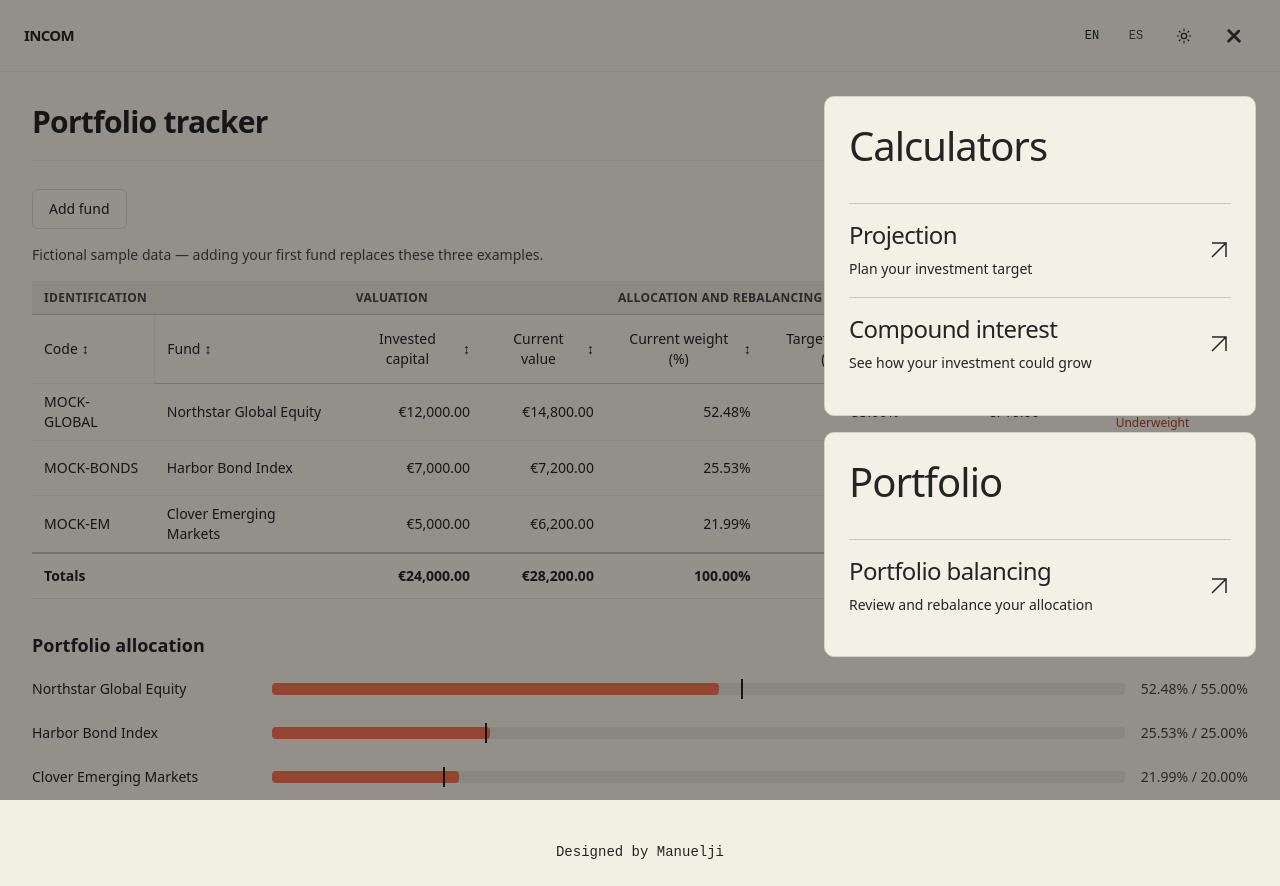
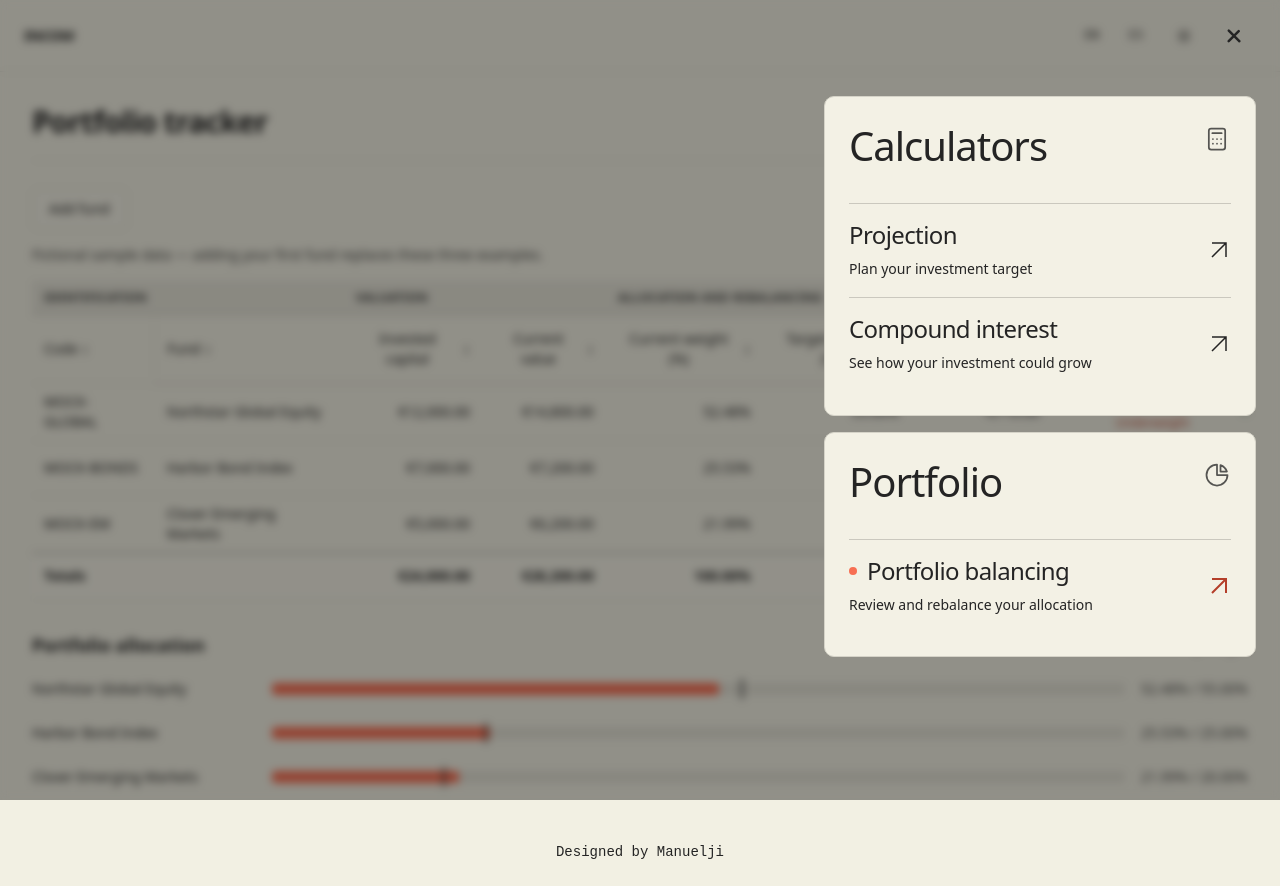
Before and after one commit to Manuelji022/incom, a Next.js app: page /en/portfolio in a window 1280 px wide. Both pictures are taken after a click on the button 1234 px from the left and 35 px from the top of the page. Built offline with nearby package versions, Linux system fonts and the light colour scheme.

Commit message:
Highlight the active destination in the navigation menu
- Add animated dialog backdrop and staggered navigation cards.
- Show the current calculator or portfolio destination with an active indicator.
- Share calculator mode storage between the menu and calculator view.

```diff
--- a/src/app/globals.css
+++ b/src/app/globals.css
@@ -120,13 +120,78 @@ html.theme-changing *::after {
   transition: none !important;
 }
 
+/* Keep the dialog and its backdrop rendered until the cards finish fading out. */
 .navigation-dialog {
   display: none;
-  transition: display 160ms allow-discrete, overlay 160ms allow-discrete;
+  transition: display 200ms allow-discrete, overlay 200ms allow-discrete;
 }
 
 .navigation-dialog[open] {
   display: block;
+}
+
+.navigation-dialog::backdrop {
+  background-color: rgb(0 0 0 / 0%);
+  backdrop-filter: blur(0);
+  transition:
+    background-color 200ms var(--ease-out),
+    backdrop-filter 200ms var(--ease-out),
+    display 200ms allow-discrete,
+    overlay 200ms allow-discrete;
+}
+
+.navigation-dialog[open]::backdrop {
+  background-color: rgb(0 0 0 / 40%);
+  backdrop-filter: blur(4px);
+}
+
+@starting-style {
+  .navigation-dialog[open]::backdrop {
+    background-color: rgb(0 0 0 / 0%);
+    backdrop-filter: blur(0);
+  }
+}
+
+/* The trigger sits under the blurred backdrop, where it would ghost behind the
+   close button; reappear only once the dialog has finished closing. */
+.navigation-trigger {
+  transition: opacity 0s 200ms;
+}
+
+.navigation-trigger[aria-expanded="true"] {
+  opacity: 0;
+  transition-delay: 0s;
+}
+
+/* Cards stagger in by their --i index and leave together, faster. */
+.navigation-card {
+  transition: opacity 200ms var(--ease-out);
+}
+
+.navigation-dialog:not([open]) .navigation-card {
+  opacity: 0;
+  transition-duration: 150ms;
+}
+
+@starting-style {
+  .navigation-dialog[open] .navigation-card {
+    opacity: 0;
+  }
+}
+
+@media (prefers-reduced-motion: no-preference) {
+  .navigation-dialog[open] .navigation-card {
+    transition:
+      opacity 360ms var(--ease-out),
+      translate 360ms var(--ease-out);
+    transition-delay: calc(60ms + var(--i, 0) * 80ms);
+  }
+
+  @starting-style {
+    .navigation-dialog[open] .navigation-card {
+      translate: 24px 0;
+    }
+  }
 }
 
 .menu-icon {
--- a/src/components/navigation-menu.tsx
+++ b/src/components/navigation-menu.tsx
@@ -1,7 +1,8 @@
 "use client";
 
 import Link from "next/link";
-import { useEffect, useId, useRef, useState } from "react";
+import { useEffect, useId, useRef, useState, type CSSProperties } from "react";
+import { calculatorModeSessionKey, type CalculatorMode } from "@/features/compound-calculator/lib/calculator-mode";
 import type { Locale } from "@/lib/locales";
 
 function MenuIcon() {
@@ -12,19 +13,53 @@ function MenuIcon() {
   );
 }
 
+function CalculatorIcon() {
+  return (
+    <svg aria-hidden="true" className="shrink-0" width="28" height="28" viewBox="0 0 24 24" fill="none" stroke="currentColor" strokeWidth="1.5" strokeLinecap="round" strokeLinejoin="round">
+      <rect x="5" y="3" width="14" height="18" rx="2" />
+      <path d="M8 7h8M8.5 12h.01M12 12h.01M15.5 12h.01M8.5 16h.01M12 16h.01M15.5 16h.01" />
+    </svg>
+  );
+}
+
+function AllocationIcon() {
+  return (
+    <svg aria-hidden="true" className="shrink-0" width="28" height="28" viewBox="0 0 24 24" fill="none" stroke="currentColor" strokeWidth="1.5" strokeLinecap="round" strokeLinejoin="round">
+      <path d="M12 3a9 9 0 1 0 9 9h-9Z" />
+      <path d="M15 3.5A9 9 0 0 1 20.5 9H15Z" />
+    </svg>
+  );
+}
+
+// Resolve the current destination the same way the pages do: the calculator
+// falls back to the mode saved for this tab when the URL doesn't name one.
+function getCurrentHref(locale: Locale) {
+  const { pathname, search } = window.location;
+  if (pathname === `/${locale}/portfolio`) return pathname;
+  if (pathname !== `/${locale}`) return null;
+  const requestedMode = new URLSearchParams(search).get("mode");
+  let mode: CalculatorMode = "projection";
+  if (requestedMode === "projection" || requestedMode === "target") mode = requestedMode;
+  else {
+    try { if (sessionStorage.getItem(calculatorModeSessionKey) === "target") mode = "target"; } catch { /* Default to projection. */ }
+  }
+  return `/${locale}?mode=${mode}`;
+}
+
 export function NavigationMenu({ locale }: { locale: Locale }) {
   const [menuOpen, setMenuOpen] = useState(false);
+  const [currentHref, setCurrentHref] = useState<string | null>(null);
   const menuRef = useRef<HTMLDialogElement>(null);
   const menuId = useId();
   const text = locale === "es"
-    ? { open: "Abrir menú", close: "Cerrar menú", calculators: "Calculadoras", projection: "Proyección", projectionDetail: "Planifica tu objetivo de inversión", compound: "Interés compuesto", compoundDetail: "Descubre cómo crece tu inversión", portfolio: "Cartera", balancing: "Equilibrio de cartera", balancingDetail: "Revisa y ajusta tu distribución" }
-    : { open: "Open menu", close: "Close menu", calculators: "Calculators", projection: "Projection", projectionDetail: "Plan your investment target", compound: "Compound interest", compoundDetail: "See how your investment could grow", portfolio: "Portfolio", balancing: "Portfolio balancing", balancingDetail: "Review and rebalance your allocation" };
+    ? { menu: "Menú", open: "Abrir menú", close: "Cerrar menú", calculators: "Calculadoras", projection: "Proyección", projectionDetail: "Planifica tu objetivo de inversión", compound: "Interés compuesto", compoundDetail: "Descubre cómo crece tu inversión", portfolio: "Cartera", balancing: "Equilibrio de cartera", balancingDetail: "Revisa y ajusta tu distribución" }
+    : { menu: "Menu", open: "Open menu", close: "Close menu", calculators: "Calculators", projection: "Projection", projectionDetail: "Plan your investment target", compound: "Compound interest", compoundDetail: "See how your investment could grow", portfolio: "Portfolio", balancing: "Portfolio balancing", balancingDetail: "Review and rebalance your allocation" };
   const cards = [
-    { title: text.calculators, links: [
+    { title: text.calculators, icon: <CalculatorIcon />, links: [
       { label: text.projection, detail: text.projectionDetail, href: `/${locale}?mode=target` },
       { label: text.compound, detail: text.compoundDetail, href: `/${locale}?mode=projection` },
     ] },
-    { title: text.portfolio, links: [
+    { title: text.portfolio, icon: <AllocationIcon />, links: [
       { label: text.balancing, detail: text.balancingDetail, href: `/${locale}/portfolio` },
     ] },
   ];
@@ -46,8 +81,9 @@ export function NavigationMenu({ locale }: { locale: Locale }) {
         aria-expanded={menuOpen}
         aria-controls={menuId}
         aria-haspopup="dialog"
-        className="inline-flex size-11 shrink-0 cursor-pointer items-center justify-center rounded-md hover:bg-transparent-hover"
+        className="navigation-trigger inline-flex size-11 shrink-0 cursor-pointer items-center justify-center rounded-md focus-visible:outline-2 focus-visible:outline-offset-2 focus-visible:outline-brand-border-focus"
         onClick={() => {
+          setCurrentHref(getCurrentHref(locale));
           menuRef.current?.showModal();
           setMenuOpen(true);
         }}
@@ -57,7 +93,8 @@ export function NavigationMenu({ locale }: { locale: Locale }) {
       <dialog
         ref={menuRef}
         id={menuId}
-        className="navigation-dialog fixed inset-y-0 end-0 start-auto m-0 h-dvh max-h-none w-full max-w-[30rem] overflow-y-auto overscroll-contain border-0 bg-transparent p-0 text-primary-foreground shadow-none backdrop:bg-black/40"
+        aria-label={text.menu}
+        className="navigation-dialog fixed inset-y-0 end-0 start-auto m-0 h-dvh max-h-none w-full max-w-[30rem] overflow-x-hidden overflow-y-auto overscroll-contain border-0 bg-transparent p-0 text-primary-foreground shadow-none"
         onClose={() => setMenuOpen(false)}
         onClick={(event) => {
           if (event.target !== event.currentTarget) return;
@@ -68,30 +105,42 @@ export function NavigationMenu({ locale }: { locale: Locale }) {
         <div className="flex min-h-full flex-col">
           <div className="flex min-h-16 items-center justify-between gap-4 px-4 py-3 sm:min-h-[72px] sm:px-6">
             <span aria-hidden="true" />
-            <button type="button" aria-label={text.close} onClick={closeMenu} className="inline-flex size-11 shrink-0 cursor-pointer items-center justify-center rounded-md hover:bg-transparent-hover">
+            <button type="button" aria-label={text.close} onClick={closeMenu} className="inline-flex size-11 shrink-0 cursor-pointer items-center justify-center rounded-md focus-visible:outline-2 focus-visible:outline-offset-2 focus-visible:outline-brand-border-focus">
               <MenuIcon />
             </button>
           </div>
           <nav className="flex flex-1 flex-col gap-4 p-4 sm:p-6">
             {cards.map((card, index) => (
-              <section key={card.title} aria-labelledby={`${menuId}-card-${index}`} className="rounded-xl border border-border-default bg-container p-5 sm:p-6">
+              <section key={card.title} aria-labelledby={`${menuId}-card-${index}`} style={{ "--i": index } as CSSProperties} className="navigation-card rounded-xl border border-border-default bg-container p-5 sm:p-6">
                 <div className="mb-8 flex items-start justify-between gap-4">
                   <h3 id={`${menuId}-card-${index}`} className="text-[clamp(1.75rem,7vw,2.5rem)] leading-tight font-medium tracking-tight">{card.title}</h3>
+                  <span className="mt-1 text-tertiary-foreground">{card.icon}</span>
                 </div>
                 <ul>
-                  {card.links.map((link) => (
+                  {card.links.map((link) => {
+                    const current = link.href === currentHref;
+                    return (
                       <li key={link.href} className="border-t border-current/20">
-                      <Link href={link.href} onNavigate={closeMenu} className="flex min-h-20 items-center justify-between gap-4 rounded-xs py-4 underline-offset-4 hover:underline">
+                        <Link
+                          href={link.href}
+                          onNavigate={closeMenu}
+                          aria-current={current ? "page" : undefined}
+                          className={`group flex min-h-20 items-center justify-between gap-4 rounded-xs py-4 underline-offset-4 focus-visible:outline-2 focus-visible:outline-offset-2 focus-visible:outline-brand-border-focus ${current ? "" : "hover:underline"}`}
+                        >
                           <span>
-                          <span className="block text-xl leading-tight font-medium tracking-tight sm:text-2xl">{link.label}</span>
+                            <span className="flex items-center gap-2.5 text-xl leading-tight font-medium tracking-tight sm:text-2xl">
+                              {current ? <span aria-hidden="true" className="size-2 shrink-0 rounded-full bg-brand-solid" /> : null}
+                              {link.label}
+                            </span>
                             <span className="mt-2 block text-sm leading-relaxed">{link.detail}</span>
                           </span>
-                        <svg aria-hidden="true" className="shrink-0" width="24" height="24" viewBox="0 0 24 24" fill="none" stroke="currentColor" strokeWidth="1.5">
+                          <svg aria-hidden="true" className={`shrink-0 transition-[translate] duration-200 ease-out motion-reduce:transition-none ${current ? "text-brand-foreground" : "group-hover:translate-x-0.5 group-hover:-translate-y-0.5 group-focus-visible:translate-x-0.5 group-focus-visible:-translate-y-0.5"}`} width="24" height="24" viewBox="0 0 24 24" fill="none" stroke="currentColor" strokeWidth={current ? 2 : 1.5}>
                             <path d="M5 19 19 5M5 5h14v14" />
                           </svg>
                         </Link>
                       </li>
-                  ))}
+                    );
+                  })}
                 </ul>
               </section>
             ))}
--- a/src/features/compound-calculator/components/projection-scenario-view.tsx
+++ b/src/features/compound-calculator/components/projection-scenario-view.tsx
@@ -12,6 +12,7 @@ import { clearFieldValidation, showFieldValidation } from "@/features/compound-c
 import { useProjectionController } from "@/features/compound-calculator/hooks/use-projection-controller";
 import { TargetPlanner } from "@/features/compound-calculator/components/target-planner";
 import type { getTargetText } from "@/features/compound-calculator/lib/target-i18n";
+import { calculatorModeSessionKey } from "@/features/compound-calculator/lib/calculator-mode";
 
 type Dictionary = ReturnType<typeof getDictionary>;
 type CompositionDictionary = Dictionary["composition"];
@@ -29,7 +30,6 @@ type ProjectionScenarioViewProps = {
 
 // One responsive presentation, sharing all calculation and form state.
 const desktopQuery = "(min-width: 64rem)";
-const modeSessionKey = "incom:calculator-mode:v1";
 function subscribeDesktop(onChange: () => void) {
   const media = window.matchMedia(desktopQuery);
   media.addEventListener("change", onChange);
@@ -52,8 +52,8 @@ function CalculatorRouteMode({ mode, onModeChange }: { mode: "projection" | "tar
     try {
       if (requestedMode === "projection" || requestedMode === "target") {
         nextMode = requestedMode;
-        sessionStorage.setItem(modeSessionKey, nextMode);
-      } else if (sessionStorage.getItem(modeSessionKey) === "target") {
+        sessionStorage.setItem(calculatorModeSessionKey, nextMode);
+      } else if (sessionStorage.getItem(calculatorModeSessionKey) === "target") {
         nextMode = "target";
       }
     } catch { /* URL navigation still works when storage is unavailable. */ }
--- /dev/null
+++ b/src/features/compound-calculator/lib/calculator-mode.ts
@@ -0,0 +1,4 @@
+export type CalculatorMode = "projection" | "target";
+
+// Remembers the last calculator view for the tab; read by the navigation menu too.
+export const calculatorModeSessionKey = "incom:calculator-mode:v1";
```
Lines whose indentation alone changed are shown as unchanged.
